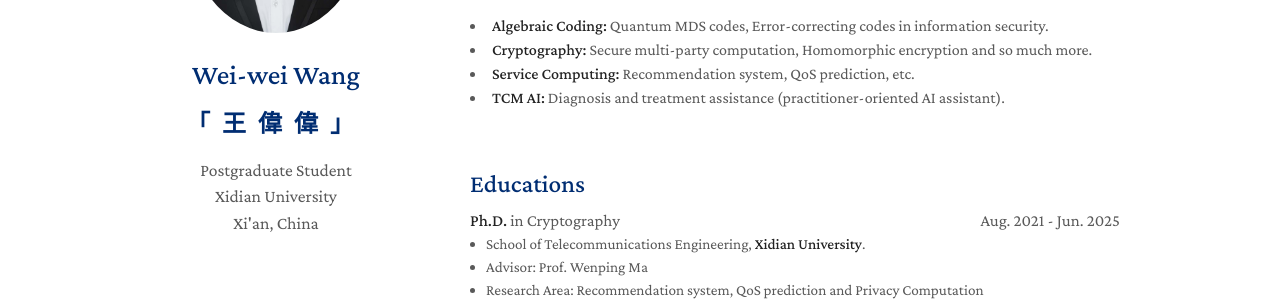
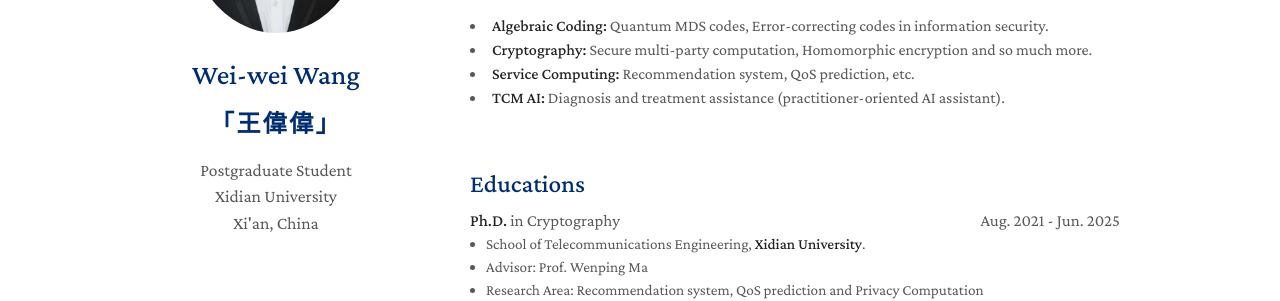
Before and after one commit to Joe-weir-wong/joe-weir-wong.github.io, a Jekyll site: the page built from index.md, in a window 1280 px wide. Shown: the part 316-617 px from the top of the page. Built offline with Jekyll 4.4.1, drawn with Linux system fonts in a browser that asks for light colours; a style sheet for code colours, icons or effects is not loaded.

Commit message:
edit homepage

```diff
--- a/_layouts/homepage.html
+++ b/_layouts/homepage.html
@@ -101,7 +101,7 @@
 
         <h1>{{ site.title }}</h1>
         {% if site.cn_title %}
-        <h2 style="margin: 0px 0 20px; font-size: 1.5rem; font-family: 'Noto Serif SC', 'Source Han Serif SC', 'STKaiti', serif; font-weight: 800; letter-spacing: 0.5em;">{{ site.cn_title }}</h2>
+        <h2 style="margin: 0px 0 20px; font-size: 1.5rem; font-family: 'Noto Serif SC', 'Source Han Serif SC', 'STKaiti', serif; font-weight: 800; letter-spacing: 0.1em;">{{ site.cn_title }}</h2>
         {% endif %}
 
         {% if site.position %}
```
